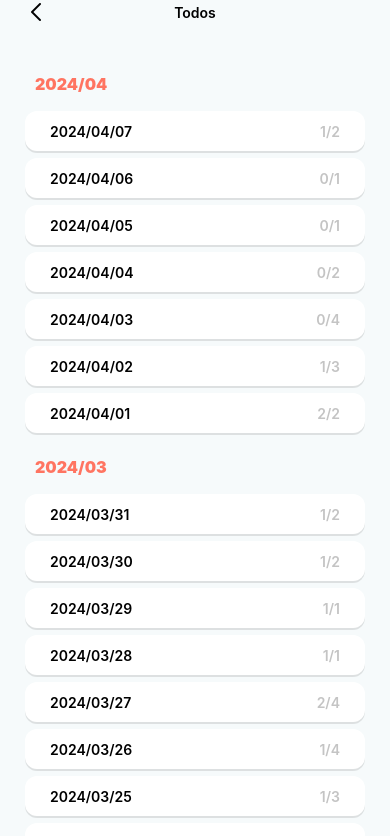
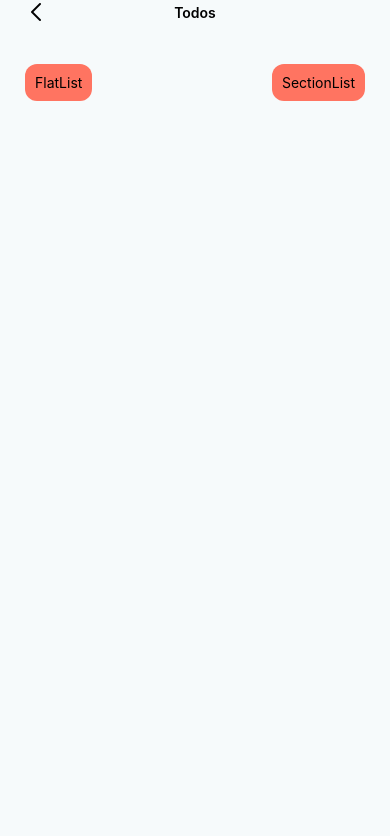
Before and after one commit to crucial-sub/odot, a React Native app: screen /Todos in a window 390 px wide. Shown: the top 836 px of the page. Built offline with nearby package versions, Linux system fonts and the light colour scheme.

Commit message:
TodosScreen에서 버튼을 통해 FlatListScreen 혹은 SectionListScreen으로 navigate 되도록 구현

```diff
--- /dev/null
+++ b/src/components/Todos/ListTypeSelectionBar.tsx
@@ -0,0 +1,23 @@
+import {StyleSheet, Text, View} from 'react-native';
+import React from 'react';
+import TodosNavigateButton from './TodosNavigateButton';
+
+const ListTypeSelectionBar = () => {
+  return (
+    <View style={styles.buttonWrapper}>
+      <TodosNavigateButton listType="FlatList" />
+      <TodosNavigateButton listType="SectionList" />
+    </View>
+  );
+};
+
+export default ListTypeSelectionBar;
+
+const styles = StyleSheet.create({
+  buttonWrapper: {
+    flexDirection: 'row',
+    width: '100%',
+    paddingHorizontal: 25,
+    justifyContent: 'space-between',
+  },
+});
--- /dev/null
+++ b/src/components/Todos/TodosNavigateButton.tsx
@@ -0,0 +1,30 @@
+import {useNavigation} from '@react-navigation/core';
+import React from 'react';
+import {Image, StyleSheet, Text, TouchableOpacity} from 'react-native';
+
+interface PropsType {
+  listType: string;
+}
+
+const TodosNavigateButton = ({listType}: PropsType) => {
+  const navigation = useNavigation();
+
+  const handlePress = () => {
+    navigation.navigate(`Todos${listType}` as never);
+  };
+  return (
+    <TouchableOpacity onPress={handlePress} style={styles.buttonWrapper}>
+      <Text>{listType}</Text>
+    </TouchableOpacity>
+  );
+};
+
+export default TodosNavigateButton;
+
+const styles = StyleSheet.create({
+  buttonWrapper: {
+    backgroundColor: '#FF7461',
+    padding: 10,
+    borderRadius: 12,
+  },
+});
--- a/src/navigation/MainStackNavigator.tsx
+++ b/src/navigation/MainStackNavigator.tsx
@@ -3,7 +3,9 @@ import React from 'react';
 import {StyleSheet} from 'react-native';
 import NewTaskScreen from '../screens/NewTaskScreen';
 import TodoListScreen from '../screens/TodoListScreen';
+import TodosFlatListScreen from '../screens/TodosFlatListScreen';
 import TodosScreen from '../screens/TodosScreen';
+import TodosSectionListScreen from '../screens/TodosSectionListScreen';
 
 const MainStack = createStackNavigator();
 
@@ -15,6 +17,11 @@ const MainStackNavigator = () => {
       <MainStack.Screen name="TodoList" component={TodoListScreen} />
       <MainStack.Screen name="NewTask" component={NewTaskScreen} />
       <MainStack.Screen name="Todos" component={TodosScreen} />
+      <MainStack.Screen name="TodosFlatList" component={TodosFlatListScreen} />
+      <MainStack.Screen
+        name="TodosSectionList"
+        component={TodosSectionListScreen}
+      />
     </MainStack.Navigator>
   );
 };
--- /dev/null
+++ b/src/screens/TodosFlatListScreen.tsx
@@ -0,0 +1,14 @@
+import {StyleSheet, Text, View} from 'react-native';
+import React from 'react';
+
+const TodosFlatListScreen = () => {
+  return (
+    <View>
+      <Text>TodosFlatListScreen</Text>
+    </View>
+  );
+};
+
+export default TodosFlatListScreen;
+
+const styles = StyleSheet.create({});
--- a/src/screens/TodosScreen.tsx
+++ b/src/screens/TodosScreen.tsx
@@ -1,15 +1,13 @@
 import React from 'react';
-import {SafeAreaView, StyleSheet} from 'react-native';
+import {SafeAreaView, StyleSheet, View} from 'react-native';
 import StackHeader from '../components/StackHeader';
-import FlatListExample from '../components/TodoFlatList/FlatListExample';
-import SectionListExample from '../components/TodoSectionList/SectionListExample';
+import ListTypeSelectionBar from '../components/Todos/ListTypeSelectionBar';
 
 const TodosScreen = () => {
   return (
     <SafeAreaView style={styles.safeArea}>
       <StackHeader title="Todos" />
-      {/* <FlatListExample /> */}
-      <SectionListExample />
+      <ListTypeSelectionBar />
     </SafeAreaView>
   );
 };
--- /dev/null
+++ b/src/screens/TodosSectionListScreen.tsx
@@ -0,0 +1,14 @@
+import {StyleSheet, Text, View} from 'react-native';
+import React from 'react';
+
+const TodosSectionListScreen = () => {
+  return (
+    <View>
+      <Text>TodosSectionListScreen</Text>
+    </View>
+  );
+};
+
+export default TodosSectionListScreen;
+
+const styles = StyleSheet.create({});
```
Also changed, not shown: src/components/Todos/FlatListExample.tsx (renamed from src/components/TodoFlatList/FlatListExample.tsx), src/components/Todos/SectionListExample.tsx (renamed from src/components/TodoSectionList/SectionListExample.tsx).
